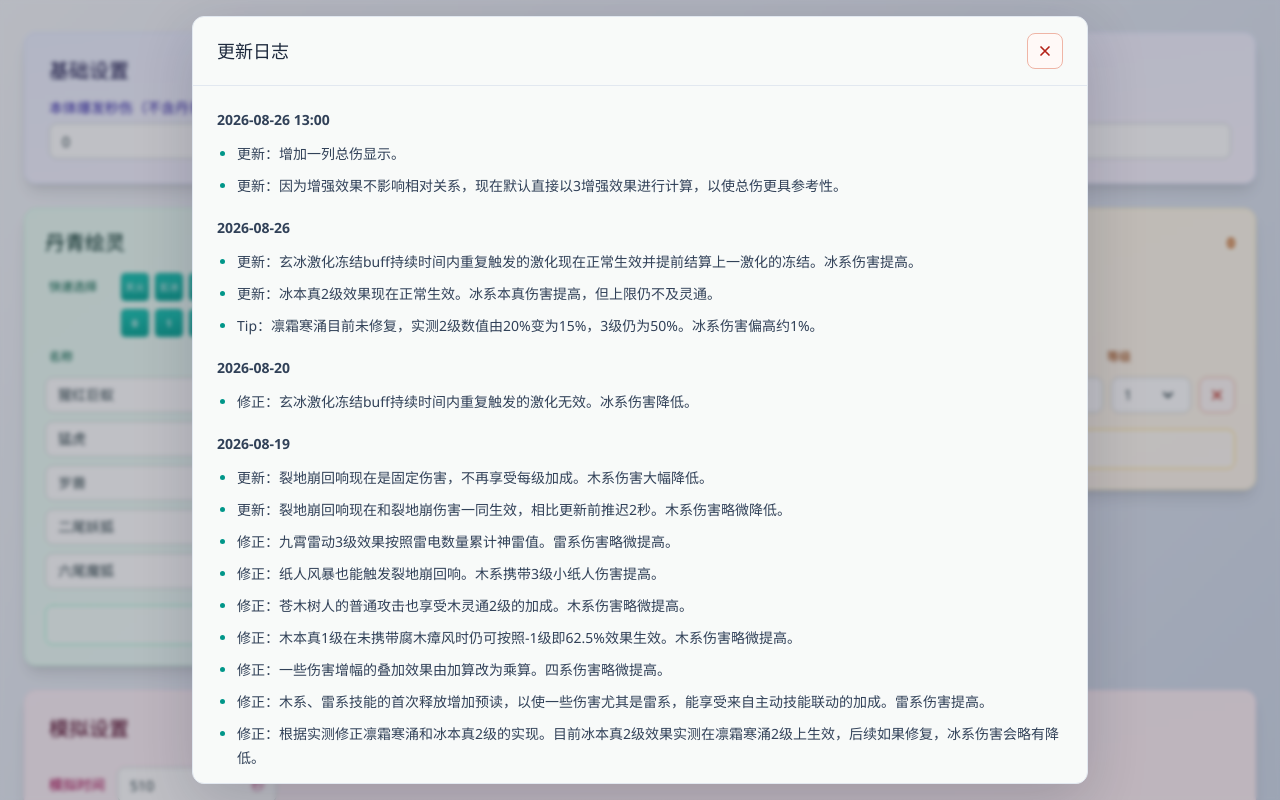
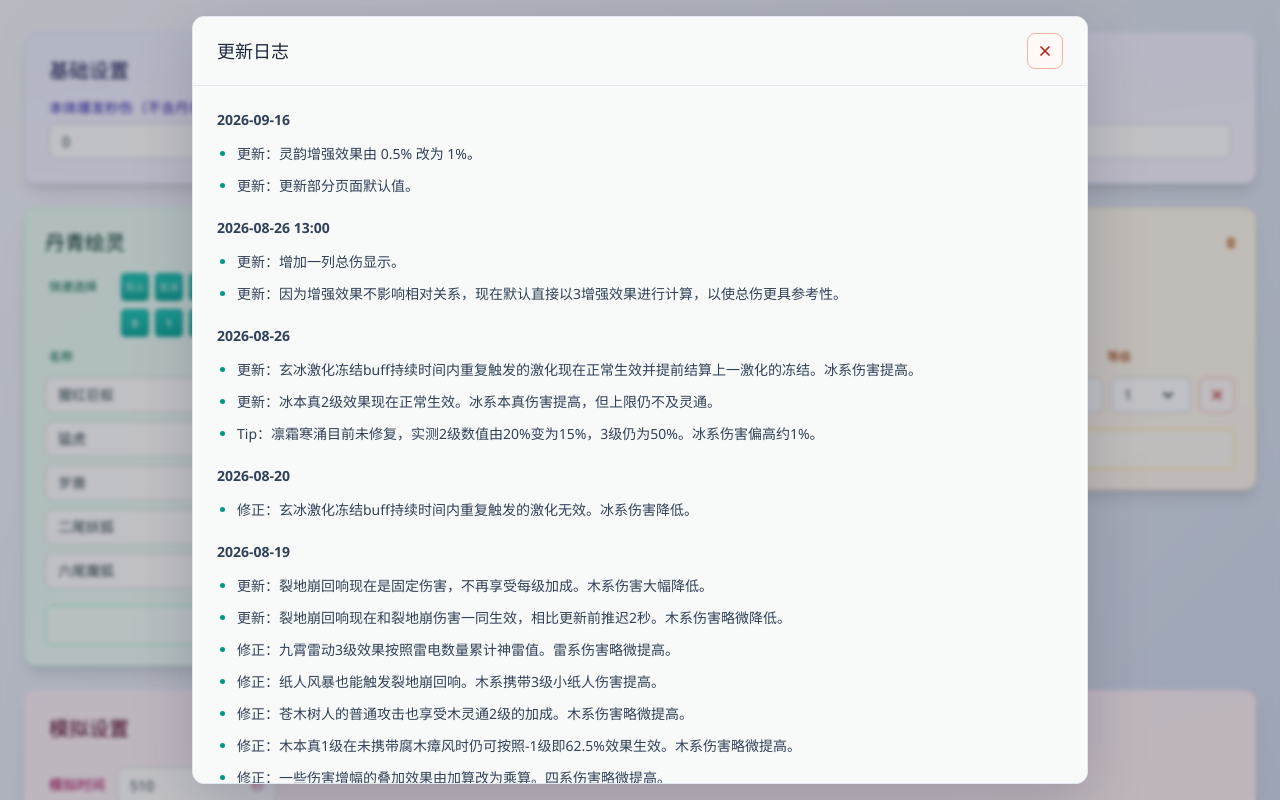
Before and after one commit to AzedL/DanQingSimulator, a React (Vite) app: page / in a window 1280 px wide. Shown: the top 800 px of the page. Built offline with nearby package versions, Linux system fonts and the light colour scheme.

Commit message:
chore: change log

```diff
--- a/src/lang/changelog.ts
+++ b/src/lang/changelog.ts
@@ -1,6 +1,10 @@
-export const updatedAt = '2026-08-26 13:00'
+export const updatedAt = '2026-09-16'
 
 export const changelog = [
+  {
+    date: '2026-09-16',
+    changes: ['更新：灵韵增强效果由 0.5% 改为 1%。', '更新：更新部分页面默认值。'],
+  },
   {
     date: '2026-08-26 13:00',
     changes: [
```
